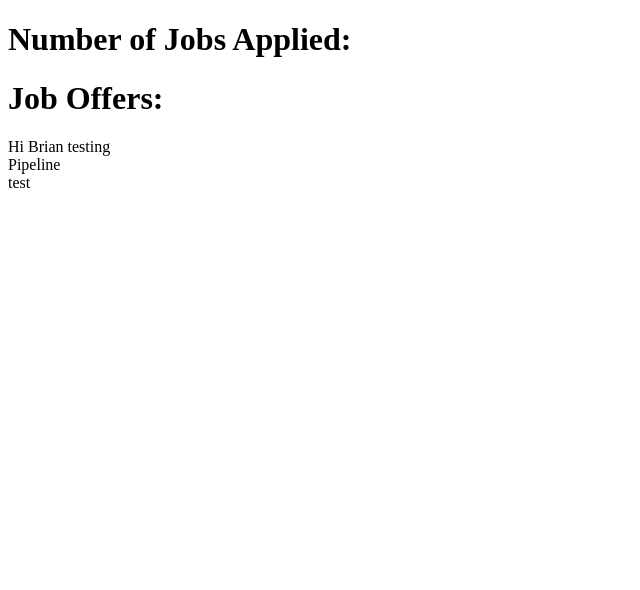
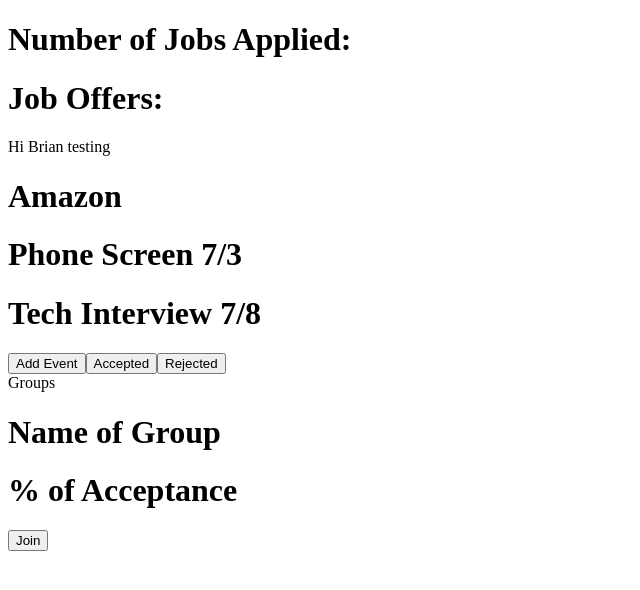
Before and after one commit to lastDanceNY19/LastDance, a React app: page /pipeline in a window 1280 px wide. Shown: the top 590 px of the page, without its empty margins (0-640 px from the left). Built offline with nearby package versions, Linux system fonts and the light colour scheme.

Commit message:
add components

```diff
--- /dev/null
+++ b/src/client/components/Group.tsx
@@ -0,0 +1,14 @@
+import React from 'react';
+
+
+export const Group = () => {
+  return(
+    <div>
+        <h1>Name of Group</h1>
+        <h1>% of Acceptance</h1>
+        <button>Join</button>
+    </div>
+  );
+};
+
+export default Group;
--- a/src/client/components/Groups.tsx
+++ b/src/client/components/Groups.tsx
@@ -1,10 +1,11 @@
 import React from 'react';
-
+import Group from './Group'
 
 export const Groups = () => {
   return(
     <div>
-        test
+        Groups
+        <Group />
     </div>
   );
 };
--- /dev/null
+++ b/src/client/components/Job.tsx
@@ -0,0 +1,20 @@
+import React from 'react';
+
+
+export const Job = () => {
+  return(
+    <div>
+        <div>
+          <h1> Amazon </h1>
+          <h1> Phone Screen 7/3 </h1>
+          <h1> Tech Interview 7/8 </h1>
+        </div>
+
+        <button> Add Event </button>
+        <button> Accepted </button>
+        <button> Rejected </button>
+    </div>
+  );
+};
+
+export default Job;
--- a/src/client/components/Pipeline.tsx
+++ b/src/client/components/Pipeline.tsx
@@ -1,12 +1,27 @@
 import React from 'react';
+import Job from './Job';
 
 
 export const Pipeline = () => {
   return(
     <div>
-        Pipeline
+        <Job/>
     </div>
   );
 };
 
 export default Pipeline;
+
+// for each job ->
+{
+  Jobs: [{company: 'Amazon', events: ['phone screen 7/3'], status: true}]
+}
+
+{
+  Groups: [{name: 'cohort 19', users: 10},{name: 'App Academy', users: 15}]
+}
+
+
+{
+  jobs: []
+}
```
